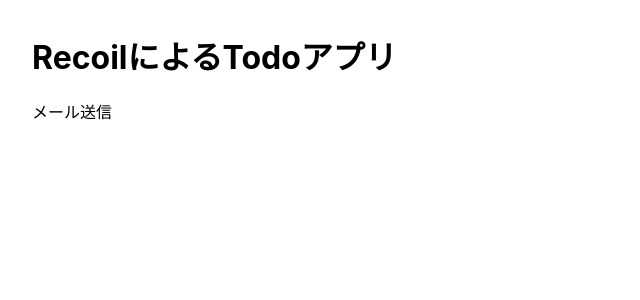
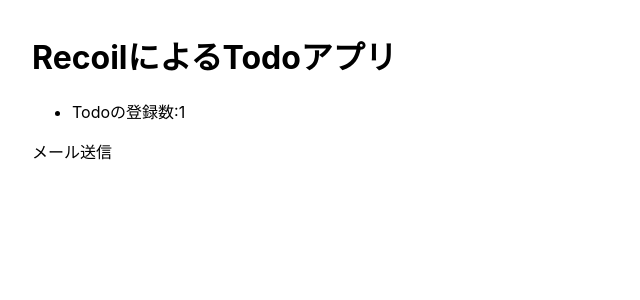
Before and after one commit to ukigumo-shiina3/recoil-todo, a React (Create React App) app: page / in a window 1280 px wide. Shown: the top 300 px of the page, without its empty margins (0-640 px from the left). Built offline with nearby package versions, Linux system fonts and the light colour scheme.

Commit message:
✨ selectorの設定

```diff
--- a/src/components/TodoList.js
+++ b/src/components/TodoList.js
@@ -1,4 +1,4 @@
-import { atom, useRecoilValue } from "recoil";
+import { atom, selector, useRecoilValue } from "recoil";
 
 const todoListState = atom({
   key: "todoListState",
@@ -11,12 +11,25 @@
   ],
 });
 
+const todoListStatsState = selector({
+  key: "todoListStatsState",
+  get: ({ get }) => {
+    const todoList = get(todoListState);
+    const totalNum = todoList.length;
+    return totalNum;
+  },
+});
+
 function TodoList() {
   // useRecoilValue: atomの値のみを取得する。Read Onlyなので状態の取得はできるが更新を行うことはできない
   const todoList = useRecoilValue(todoListState);
+  const totalNum = useRecoilValue(todoListStatsState);
   return (
     <>
       <h1>RecoilによるTodoアプリ</h1>
+      <ul>
+        <li>Todoの登録数:{totalNum}</li>
+      </ul>
       {todoList.map((item) => (
         <div key={item.id}>{item.title}</div>
       ))}
```
